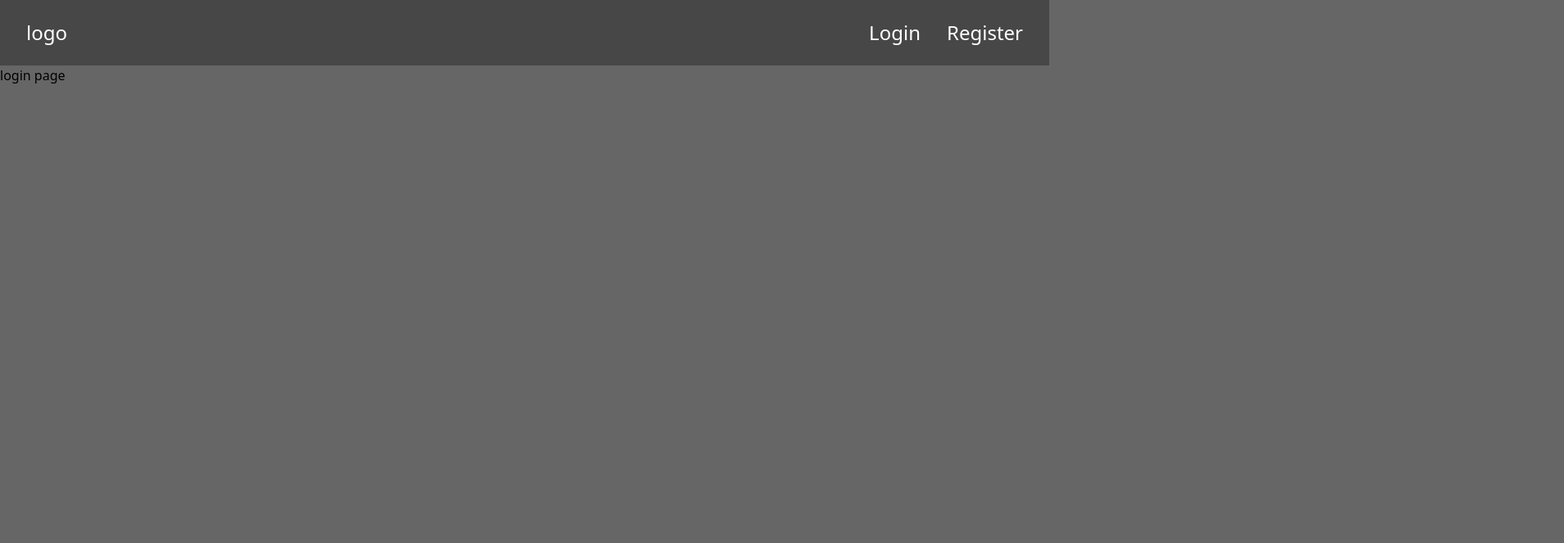
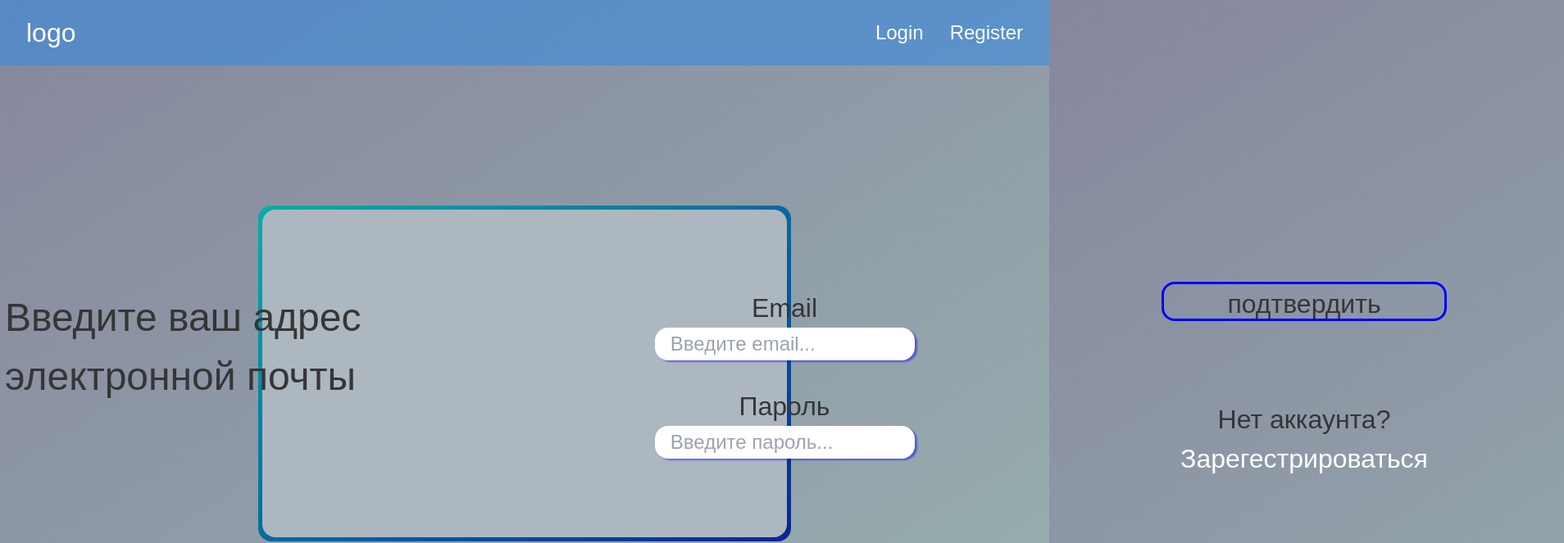
Before and after one commit to eEquals3/Scrum_Manager, a Next.js app: page /login in a window 1280 px wide. Shown: the top 663 px of the page at 82% size, 1908 px wide, since content can reach past the window. Built offline with nearby package versions, Linux system fonts and the light colour scheme.

Commit message:
no message

```diff
--- a/app/globals.css
+++ b/app/globals.css
@@ -3,6 +3,9 @@
 @tailwind utilities;
 
 Body{
+    height: 100vh;
     margin:0;
-    background: rgba(0,0,0,0.60);
+    background: linear-gradient(to bottom right, #86869d, #98b0b0);
+    font-family: sans-serif;
+    color: #363636;
 }
--- a/app/layout.tsx
+++ b/app/layout.tsx
@@ -1,6 +1,6 @@
 import type {Metadata} from "next";
 import "./globals.css";
-import Header from "../components/Header";
+import Header from "../components/Header/Header";
 
 export const metadata: Metadata = {
     title: "Create Next App",
--- /dev/null
+++ b/app/login/login-page.css
@@ -0,0 +1,60 @@
+div {
+    height: max-content;
+    display:flex;
+    flex-wrap: wrap;
+    justify-content: center;
+    align-items: center;
+    align-content: center;
+}
+
+div > div{
+    background: #adb7c0;
+    margin-top: 10rem;
+    height: 50vh;
+    width: 50%;
+    border: solid transparent;
+    border-radius: 1rem;
+    position: relative;
+}
+
+div > div:before{
+    content: '';
+    position: absolute;
+    top: 0; right: 0; bottom: 0; left: 0;
+    z-index: -1;
+    margin: -8px;
+    border-radius: 1rem;
+    background: linear-gradient(to bottom right, #04afa9, #0a2594);
+}
+
+div > div > span{
+    align-items: flex-end;
+    display: flex;
+    justify-content: center;
+    width: 100%;
+    height: 5rem;
+    font-size: 3rem;
+}
+
+div > div > text{
+    display: flex;
+    width: 100%;
+    height: 80%;
+    align-items: center;
+    justify-content: center;
+    flex-wrap: wrap;
+    flex-direction: column
+}
+
+div > div > text > span{
+    margin-top: 5rem;
+}
+
+div > div > text > a {
+    text-decoration: none;
+    color: white;
+}
+
+div > div > text > a:hover {
+    color: blue;
+}
--- a/app/login/page.tsx
+++ b/app/login/page.tsx
@@ -1,7 +1,26 @@
+import "./login-page.css"
+import {REGISTER_ROUTE} from "../constants/routes";
+import Link from "next/link";
+import InputField from "../../components/InputField/InputField";
+import SubmitButton from "../../components/SubmitButton/SubmitButton";
+
 const login = () => {
     return (
         <div>
-            login page
+            <div>
+                <span>Введите ваш адрес электронной почты</span>
+                <text>
+                    <InputField type="text" placeholder=" Введите email..." name="email" label="Email"/>
+                    <InputField type="password" placeholder=" Введите пароль..." name="password" label="Пароль"/>
+                    <SubmitButton label="подтвердить"/>
+                    <>
+                        <span>Нет аккаунта? </span>
+                        <Link href={REGISTER_ROUTE}>
+                            <span>Зарегестрироваться</span>
+                        </Link>
+                    </>
+                </text>
+            </div>
         </div>
     )
 }
--- a/components/Header.css
+++ b/components/Header/Header.css
@@ -1,7 +1,7 @@
 header {
     display: flex;
     height: 5rem;
-    background: rgba(0,0,0,0.30);
+    background: rgba(57, 141, 224, 0.6);
     padding: 0 2rem;
     color: white;
     font-size: 1.5rem;
@@ -19,7 +19,7 @@ header > nav > a {
 }
 
 header > nav > a:hover {
-    color: darkgray;
+    color: blue;
 }
 
 header > nav > ul {
@@ -35,5 +35,5 @@ header > nav > ul > a {
 }
 
 header > nav > ul > a:hover {
-    color: darkgray;
+    color: blue;
 }
--- a/components/Header.tsx
+++ b/components/Header/Header.tsx
@@ -1,7 +1,7 @@
 import "./Header.css"
-import "../app/constants/routes"
+import "../../app/constants/routes"
 import Link from "next/link";
-import {HOME_ROUTE, LOGIN_ROUTE, PROFILE_ROUTE, REGISTER_ROUTE} from "../app/constants/routes";
+import {HOME_ROUTE, LOGIN_ROUTE, PROFILE_ROUTE, REGISTER_ROUTE} from "../../app/constants/routes";
 
 const Header = () => {
     const isLogin: boolean = false;
--- /dev/null
+++ b/components/InputField/InputField.css
@@ -0,0 +1,19 @@
+div {
+    display: flex;
+    width: 100%;
+    font-size: 2rem;
+    flex-direction: column;
+    padding: 1rem 0;
+}
+
+div > label{
+}
+
+div > input{
+    width: 50%;
+    height: 2.5rem;
+    border-radius: 1rem;
+    font-size: 1.5rem;
+    box-shadow: 3px 2px 2px rgba(0, 0, 255, 0.45);
+    padding: 0 2%;
+}
--- /dev/null
+++ b/components/InputField/InputField.tsx
@@ -0,0 +1,19 @@
+import "./InputField.css"
+
+interface Props{
+    label:string,
+    type: string,
+    name: string,
+    placeholder: string,
+}
+
+const InputField = ({label, type, name, placeholder}:Props) => {
+  return(
+      <div>
+          <label>{label}</label>
+          <input type={type} name={name} placeholder={placeholder} id={`field_${name}`}/>
+      </div>
+  )
+}
+
+export default InputField;
--- /dev/null
+++ b/components/SubmitButton/SubmitButton.css
@@ -0,0 +1,17 @@
+div {
+
+}
+
+div > button{
+    width: 55%;
+    height: 3rem;
+    border: solid blue;
+    border-radius: 1rem;
+    font-size: 2rem;
+    background: transparent;
+    z-index: 1;
+}
+
+div > button:hover {
+    color: white;
+}
--- /dev/null
+++ b/components/SubmitButton/SubmitButton.tsx
@@ -0,0 +1,17 @@
+import "./SubmitButton.css"
+
+interface Props{
+    label: string;
+}
+
+const SubmitButton = ({label}:Props) => {
+    return (
+        <div>
+            <button>
+                {label}
+            </button>
+        </div>
+    )
+}
+
+export default SubmitButton;
```
